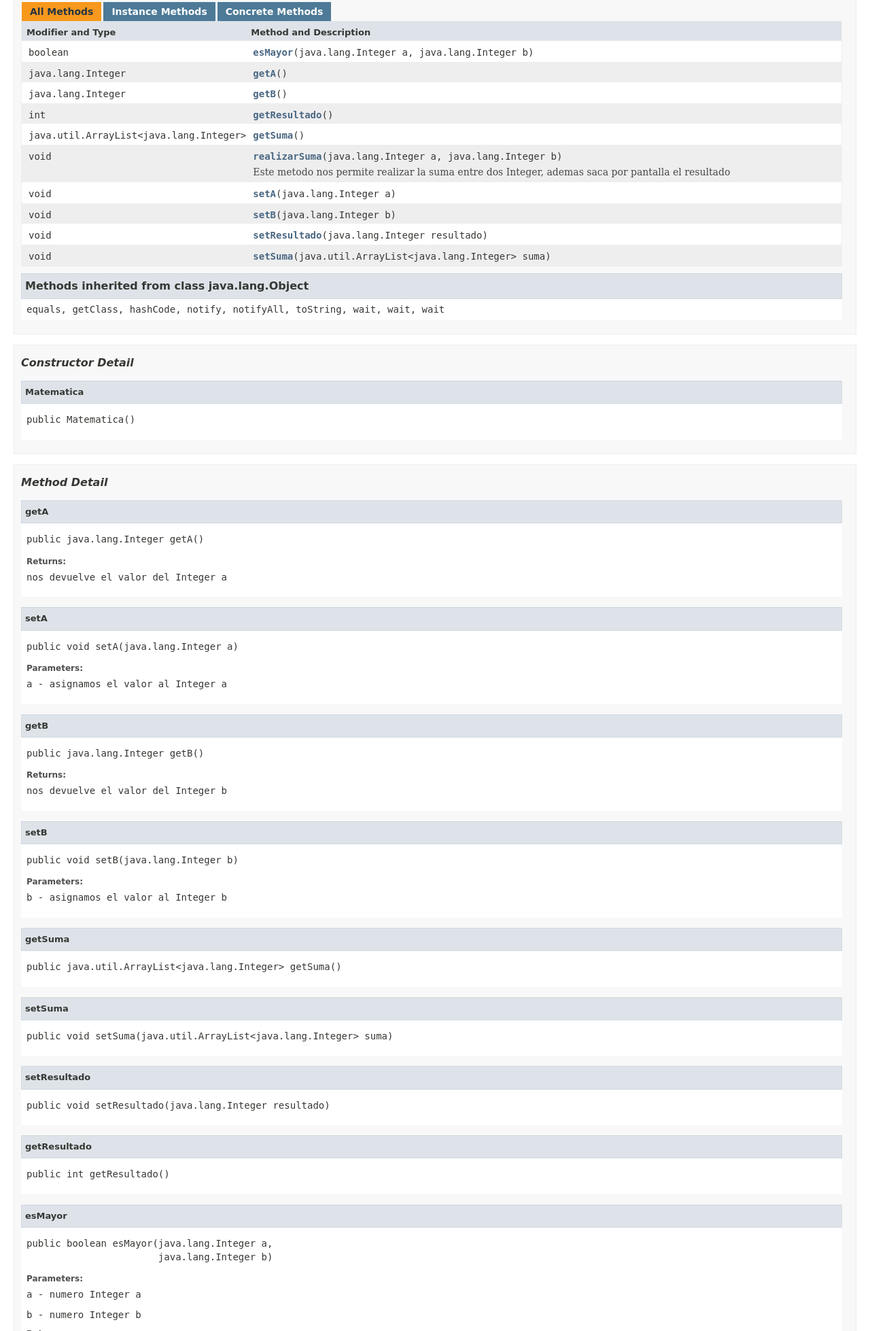
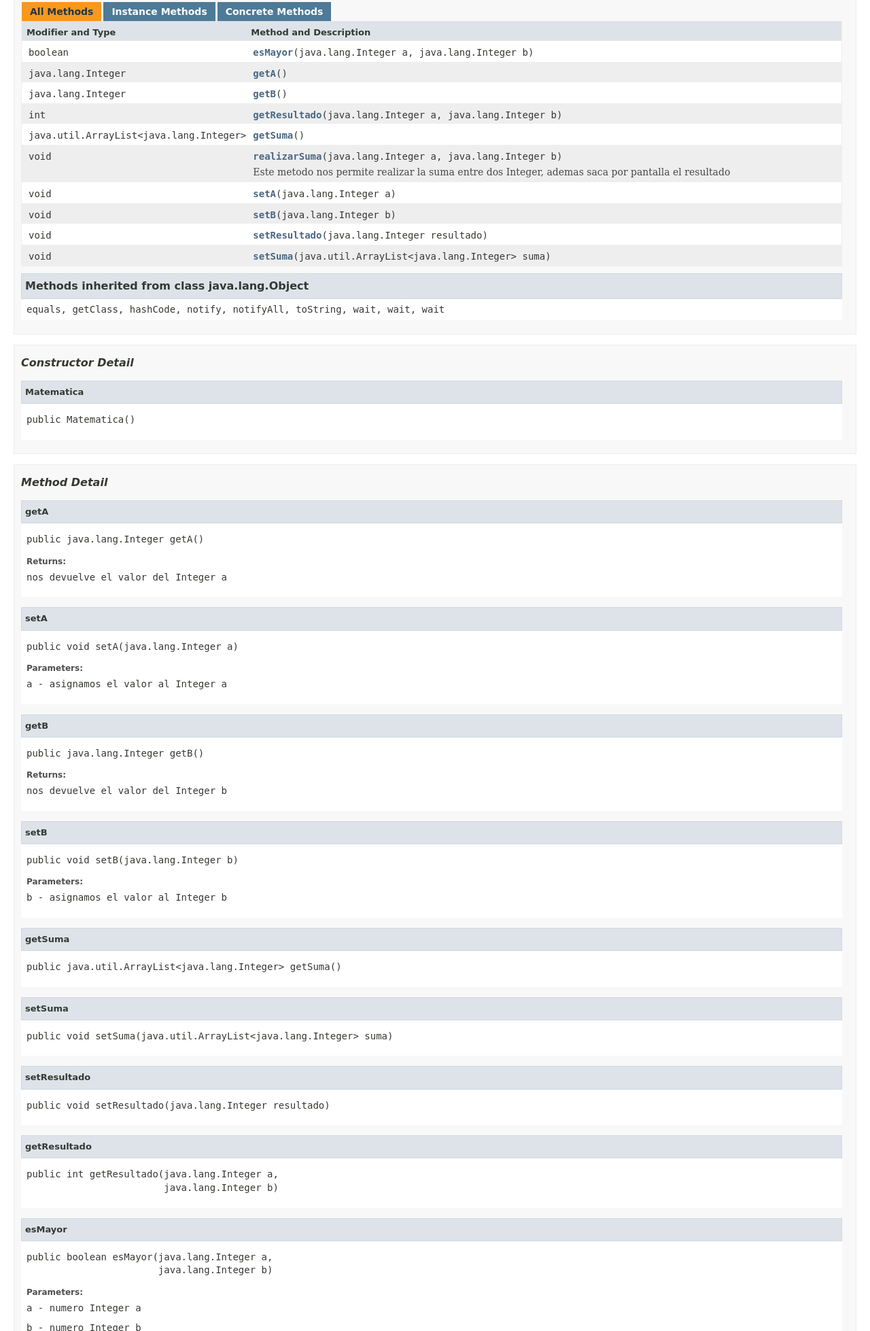
Before and after one commit to Maurii19/Examen_EntornosDeDesarrollo, a plain HTML site: page doc/Matematica.html in a window 1280 px wide. Shown: the part 582-2540 px from the top of the page at 68% size. Drawn offline with Linux system fonts and the light colour scheme; a web font is replaced by a local one.

Commit message:
Examen Entornos de Desarrollo

```diff
--- a/doc/Matematica.html
+++ b/doc/Matematica.html
@@ -2,7 +2,7 @@
 <!-- NewPage -->
 <html lang="es">
 <head>
-<!-- Generated by javadoc (1.8.0_144) on Fri Mar 02 13:34:19 CET 2018 -->
+<!-- Generated by javadoc (1.8.0_144) on Fri Mar 02 14:00:00 CET 2018 -->
 <title>Matematica</title>
 <meta name="date" content="2018-03-02">
 <link rel="stylesheet" type="text/css" href="stylesheet.css" title="Style">
@@ -165,7 +165,8 @@ extends java.lang.Object</pre>
 </tr>
 <tr id="i3" class="rowColor">
 <td class="colFirst"><code>int</code></td>
-<td class="colLast"><code><span class="memberNameLink"><a href="Matematica.html#getResultado--">getResultado</a></span>()</code>&nbsp;</td>
+<td class="colLast"><code><span class="memberNameLink"><a href="Matematica.html#getResultado-java.lang.Integer-java.lang.Integer-">getResultado</a></span>(java.lang.Integer&nbsp;a,
+            java.lang.Integer&nbsp;b)</code>&nbsp;</td>
 </tr>
 <tr id="i4" class="altColor">
 <td class="colFirst"><code>java.util.ArrayList&lt;java.lang.Integer&gt;</code></td>
@@ -313,13 +314,14 @@ extends java.lang.Object</pre>
 <pre>public&nbsp;void&nbsp;setResultado(java.lang.Integer&nbsp;resultado)</pre>
 </li>
 </ul>
-<a name="getResultado--">
+<a name="getResultado-java.lang.Integer-java.lang.Integer-">
 <!--   -->
 </a>
 <ul class="blockList">
 <li class="blockList">
 <h4>getResultado</h4>
-<pre>public&nbsp;int&nbsp;getResultado()</pre>
+<pre>public&nbsp;int&nbsp;getResultado(java.lang.Integer&nbsp;a,
+                        java.lang.Integer&nbsp;b)</pre>
 </li>
 </ul>
 <a name="esMayor-java.lang.Integer-java.lang.Integer-">
```
Also changed, not shown: doc/allclasses-frame.html (+1 -1 lines), doc/allclasses-noframe.html (+1 -1 lines), doc/class-use/Matematica.html (+1 -1 lines), doc/constant-values.html (+1 -1 lines), doc/deprecated-list.html (+1 -1 lines), doc/help-doc.html (+1 -1 lines), doc/index-files/index-1.html (+1 -1 lines), doc/index-files/index-2.html (+2 -2 lines), doc/index-files/index-3.html (+1 -1 lines), doc/index-files/index-4.html (+1 -1 lines), doc/index-files/index-5.html (+1 -1 lines), doc/index.html (+1 -1 lines), doc/overview-tree.html (+1 -1 lines), doc/package-frame.html (+1 -1 lines), 3 more files.
